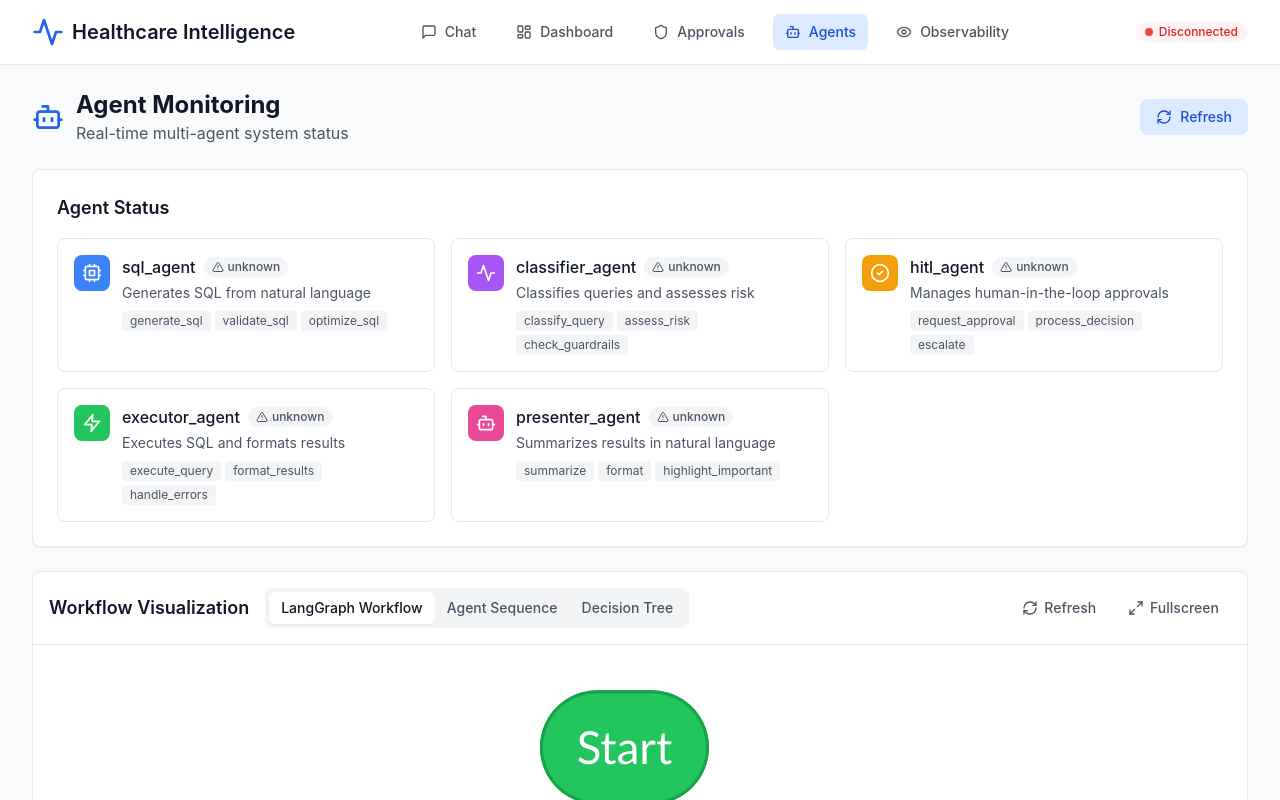
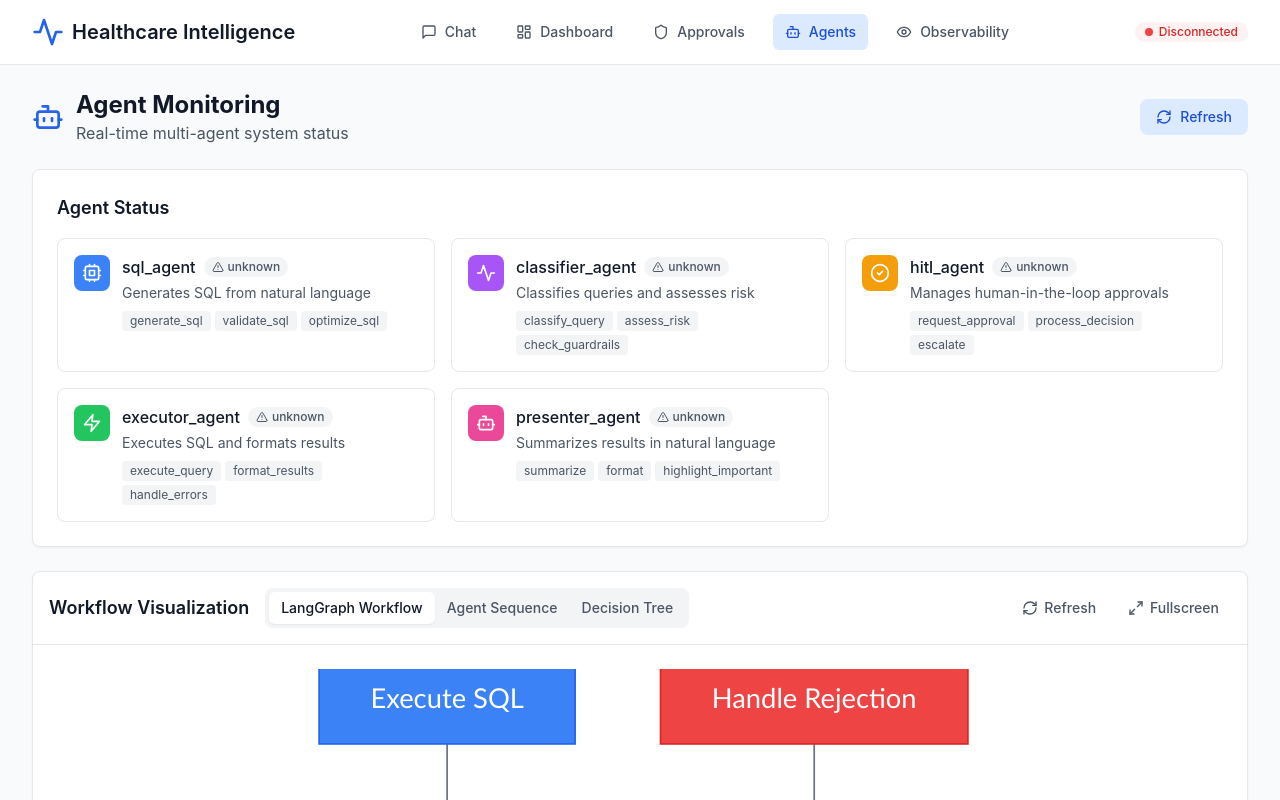
Before and after one commit to hassanmzia/Health_Assistant, a React (Vite) app in the folder frontend/: page /agents in a window 1280 px wide. Shown: the top 800 px of the page. Built offline with nearby package versions, Linux system fonts and the light colour scheme; no server answers; the HTML template or start-up script is replaced by a standard one.

Commit message:
fix: Reduce workflow diagram size to fit screen better
Scale down diagrams to 60% and reduce container height from 400px to
250-350px for better fit on screen.

https://claude.ai/code/session_01T4zirCqJ2a3Ya49HKAUS8g

```diff
--- a/frontend/src/components/agents/WorkflowDiagram.tsx
+++ b/frontend/src/components/agents/WorkflowDiagram.tsx
@@ -165,11 +165,13 @@ export default function WorkflowDiagram({ className }: WorkflowDiagramProps) {
       const { svg } = await mermaid.render(`mermaid-${Date.now()}`, diagram)
       containerRef.current.innerHTML = svg
 
-      // Make SVG responsive
+      // Make SVG responsive and smaller
       const svgElement = containerRef.current.querySelector('svg')
       if (svgElement) {
         svgElement.style.maxWidth = '100%'
         svgElement.style.height = 'auto'
+        svgElement.style.transform = 'scale(0.6)'
+        svgElement.style.transformOrigin = 'top center'
       }
     } catch (err) {
       console.error('Mermaid render error:', err)
@@ -271,7 +273,7 @@ export default function WorkflowDiagram({ className }: WorkflowDiagramProps) {
         ) : (
           <div
             ref={containerRef}
-            className="flex items-center justify-center min-h-[400px]"
+            className="flex items-center justify-center min-h-[250px] max-h-[350px] overflow-hidden"
           />
         )}
       </div>
```
